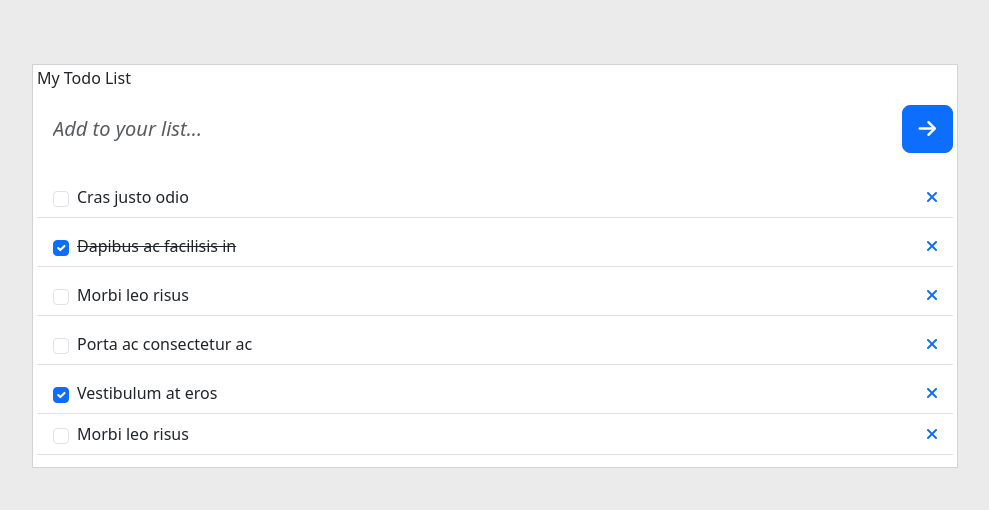
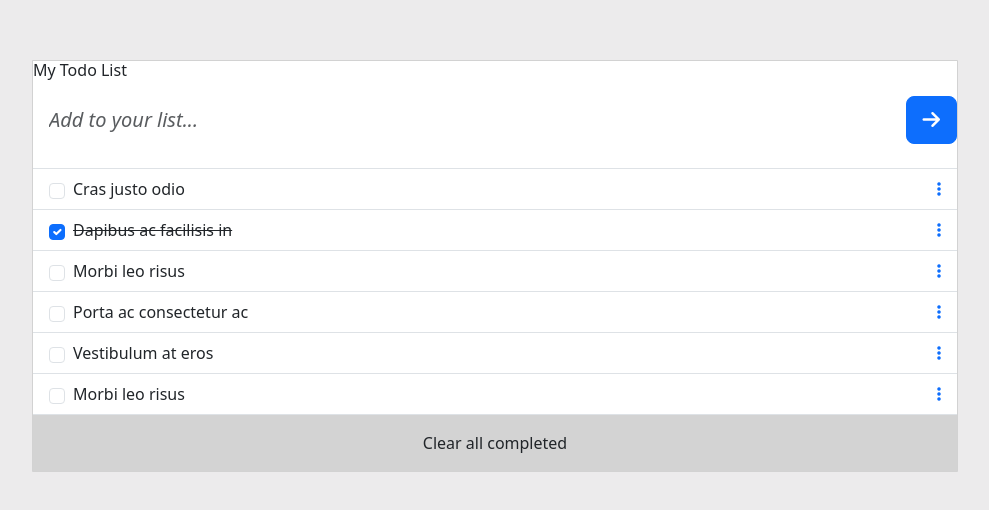
Before and after one commit to Feliverse/ToDoList, a website built with webpack: page src/index.html in a window 1280 px wide. Shown: the part 134-644 px from the top of the page, without its empty margins (145-1134 px from the left). Built offline with nearby package versions, Linux system fonts and the light colour scheme.

Commit message:
styling w/ Bootstrap

```diff
--- a/src/index.html
+++ b/src/index.html
@@ -13,11 +13,11 @@
           <div class="col col-xl-10">
 
             <div class="card" style="border-radius: 1px;">
-              <div class="card-body p-1">
+              <div class="card-body p-0">
 
                 <h6 class="mb-3">My Todo List</h6>
 
-                <form class="">
+                <form class="border-bottom">
                   <div data-mdb-input-init class="d-flex justify-content-center align-items-center mb-4 flex-fill">
                     <input type="text" id="form3" class="form-control form-control-lg" style="font-style: italic; border: none" placeholder="Add to your list...
                     " />
@@ -28,66 +28,69 @@
 
                 <ul class="list-group mb-0">
                   <li
-                    class="list-group-item d-flex justify-content-between align-items-center border-start-0 border-top-0 border-end-0 border-bottom rounded-0 mb-2">
+                    class="list-group-item d-flex justify-content-between align-items-center border-start-0 border-top-0 border-end-0 border-bottom rounded-0 ">
                     <div class="d-flex align-items-center">
                       <input class="form-check-input me-2" type="checkbox" value="" aria-label="..." />
                       Cras justo odio
                     </div>
                     <a href="#!" data-mdb-tooltip-init title="Remove item">
-                      <i class="fas fa-times text-primary"></i>
+                      <i class="fas fa-ellipsis-v text-primary"></i>
                     </a>
                   </li>
                   <li
-                    class="list-group-item d-flex d-flex justify-content-between align-items-center border-start-0 border-top-0 border-end-0 border-bottom rounded-0 mb-2">
+                    class="list-group-item d-flex d-flex justify-content-between align-items-center border-start-0 border-top-0 border-end-0 border-bottom rounded-0 ">
                     <div class="d-flex align-items-center">
                       <input class="form-check-input me-2" type="checkbox" value="" aria-label="..." checked />
                       <s>Dapibus ac facilisis in</s>
                     </div>
                     <a href="#!" data-mdb-tooltip-init title="Remove item">
-                      <i class="fas fa-times text-primary"></i>
+                      <i class="fas fa-ellipsis-v text-primary"></i>
                     </a>
                   </li>
                   <li
-                    class="list-group-item d-flex d-flex justify-content-between align-items-center border-start-0 border-top-0 border-end-0 border-bottom rounded-0 mb-2">
+                    class="list-group-item d-flex d-flex justify-content-between align-items-center border-start-0 border-top-0 border-end-0 border-bottom rounded-0 ">
                     <div class="d-flex align-items-center">
                       <input class="form-check-input me-2" type="checkbox" value="" aria-label="..." />
                       Morbi leo risus
                     </div>
                     <a href="#!" data-mdb-tooltip-init title="Remove item">
-                      <i class="fas fa-times text-primary"></i>
+                      <i class="fas fa-ellipsis-v text-primary"></i>
                     </a>
                   </li>
                   <li
-                    class="list-group-item d-flex d-flex justify-content-between align-items-center border-start-0 border-top-0 border-end-0 border-bottom rounded-0 mb-2">
+                    class="list-group-item d-flex d-flex justify-content-between align-items-center border-start-0 border-top-0 border-end-0 border-bottom rounded-0 ">
                     <div class="d-flex align-items-center">
                       <input class="form-check-input me-2" type="checkbox" value="" aria-label="..." />
                       Porta ac consectetur ac
                     </div>
                     <a href="#!" data-mdb-tooltip-init title="Remove item">
-                      <i class="fas fa-times text-primary"></i>
+                      <i class="fas fa-ellipsis-v text-primary"></i>
                     </a>
                   </li>
                   <li
-                    class="list-group-item d-flex d-flex justify-content-between align-items-center border-start-0 border-top-0 border-end-0 border-bottom rounded-0 mb-0">
+                    class="list-group-item d-flex d-flex justify-content-between align-items-center border-start-0 border-top-0 border-end-0 border-bottom rounded-0 ">
                     <div class="d-flex align-items-center">
-                      <input class="form-check-input me-2" type="checkbox" value="" aria-label="..." checked />
+                      <input class="form-check-input me-2" type="checkbox" value="" aria-label="..." />
                       Vestibulum at eros
                     </div>
                     <a href="#!" data-mdb-tooltip-init title="Remove item">
-                      <i class="fas fa-times text-primary"></i>
+                      <i class="fas fa-ellipsis-v text-primary"></i>
                     </a>
                   </li>
                   <li
-                    class="list-group-item d-flex justify-content-between align-items-center border-start-0 border-top-0 border-end-0 border-bottom rounded-0 mb-2">
+                    class="list-group-item d-flex justify-content-between align-items-center border-start-0 border-top-0 border-end-0 border-bottom rounded-0 ">
                     <div class="d-flex align-items-center">
                       <input class="form-check-input me-2" type="checkbox" value="" aria-label="..." />
                       Morbi leo risus
                     </div>
                     <a href="#!" data-mdb-tooltip-init title="Remove item">
-                      <i class="fas fa-times text-primary"></i>
+                      <i class="fas fa-ellipsis-v text-primary"></i>
                     </a>
                   </li>
                 </ul>
+                <div class="text-center pt-3 pb-3" style="background-color: lightgray">
+                  <span>Clear all completed</span>
+                </div>
 
               </div>
             </div>
```
